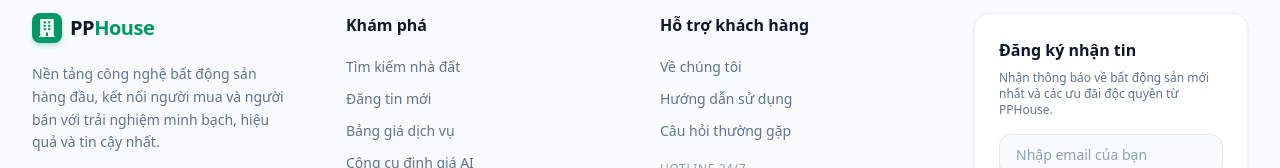
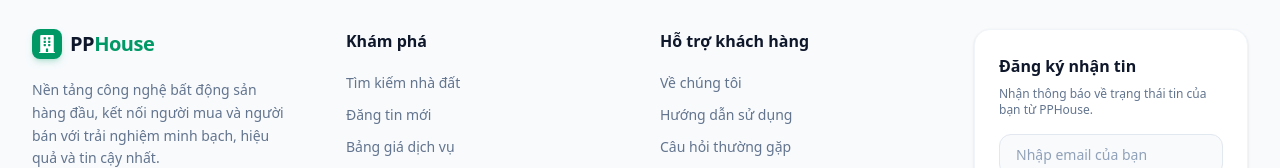
Before and after one commit to patapunekoya/deloy-web-KLTN, a React (Vite) app in the folder frontend/: page /sign-in in a window 1280 px wide. Shown: the part 418-586 px from the top of the page. Built offline with nearby package versions, Linux system fonts and the light colour scheme; no server answers.

Commit message:
Update footer notification message for clarity

```diff
--- a/frontend/src/components/Footer.jsx
+++ b/frontend/src/components/Footer.jsx
@@ -87,7 +87,7 @@ export default function Footer() {
         <div className="bg-white p-6 rounded-2xl border border-slate-100 shadow-sm h-fit">
           <h3 className="font-bold text-slate-900 text-base mb-2">Đăng ký nhận tin</h3>
           <p className="text-slate-500 mb-4 text-xs font-normal">
-            Nhận thông báo về bất động sản mới nhất và các ưu đãi độc quyền từ PPHouse.
+            Nhận thông báo về trạng thái tin của bạn từ PPHouse.
           </p>
           <form onSubmit={handleSubmit} className="space-y-3">
             <input
```
